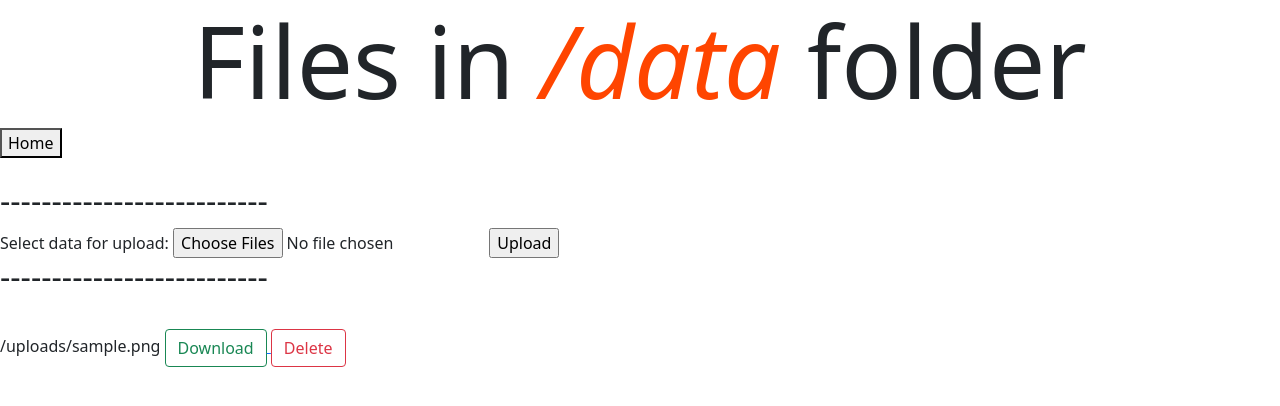
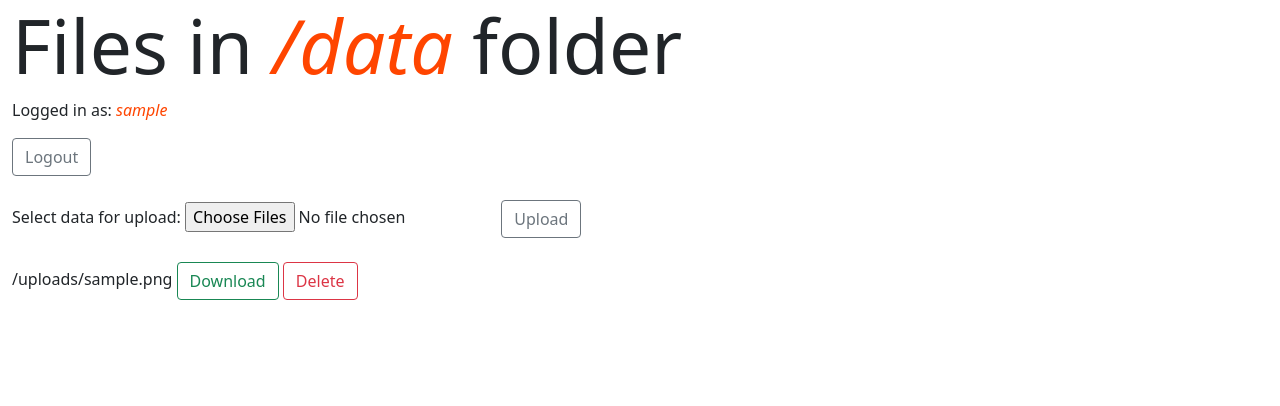
Before and after one commit to Retr05041/Archer-FS, a Node server app: template views/data.ejs in a window 1280 px wide. Shown: the top 406 px of the page. Run offline with Node 20, Linux system fonts and the light colour scheme; the template is opened without the code that fills it: most values are stand-ins (such as "Sample title", 1, 10 or a date in 2020).

Commit message:
Added CSS for data.ejs and changed small things

```diff
--- a/static/data.css
+++ b/static/data.css
@@ -1,8 +1,11 @@
 h1 {
-    font-size: 100px;
-    text-align: center;
+    font-size: 75px;
 }
 
 .dataFolderTitle {
     color: OrangeRed;
 }
+
+.username {
+    color: orangered;
+}
--- a/views/data.ejs
+++ b/views/data.ejs
@@ -5,7 +5,6 @@
     <meta charset="UTF-8">
     <meta http-equiv="X-UA-Compatible" content="IE=edge">
     <meta name="viewport" content="width=device-width, initial-scale=1.0">
-    <title>Files</title>
     <!-- JS that creates an async function thats called deleteFile that calls the delete function in index.js -->
     <!-- Uses try catch to make sure it worked -->
     <script>
@@ -25,43 +24,50 @@
     <!-- Bootsrap -->
     <link href="https://cdn.jsdelivr.net/npm/bootstrap@5.1.3/dist/css/bootstrap.min.css" rel="stylesheet" integrity="sha384-1BmE4kWBq78iYhFldvKuhfTAU6auU8tT94WrHftjDbrCEXSU1oBoqyl2QvZ6jIW3" crossorigin="anonymous">
     <!-- My CSS to override bootstrap -->
-    <link rel="stylesheet" href="data.css">
+    <link rel="stylesheet" href="/data.css">
+    <title>Files</title>
 </head>
 
 <body>
-
+    <!-- Title and who you are logged in as -->
     <div class="container-fluid">
         <h1>Files in <i class="dataFolderTitle">/data</i> folder</h1>
+        <p>Logged in as: <i class="username"> <%= USERNAME %></i></p>
+
+            <!-- Button to go home -->
+        <a href="/">
+        <button class="btn btn-outline-secondary">Logout</button></a>
     </div>
-
-
-    <a href="/">
-        <button>Home</button>
-    </a>
-    <br>
     <br>
 
     <!-- Upload function - see app.post("/upload-data") -->
-    <h2>--------------------------</h2>
+    <div class="container-fluid">
         <form method="POST" action="/upload-data" enctype="multipart/form-data">
             <div>
                 <label>Select data for upload:</label>
-            <input type="file" name="uploadData" multiple />
-            <input type="submit" name="btn_upload_data" value="Upload" />
+                <input class="form-control-file" type="file" name="uploadData" multiple/>
+                <input class="btn btn-outline-secondary" type="submit" name="btn_upload_data" value="Upload"/>
             </div>
         </form>
-    <h2>--------------------------</h2>
+    </div>
+    <br>
 
     <!-- Lists files in data dir - see app.get("/data") -->
+
+    <div class="container-fluid">
         <% for (let file of files) { %>
-        <br>
+            <div class="row">
+                <div class="col">
                     <%= file %>
                     <a href="/data/<%= file %>" download>
-            <button class="btn btn-outline-success">Download</button>
-        </a>
-        <!-- Calls the async function at the top of the file, which calls the js function in index.js -->
+                    <button class="btn btn-outline-success">Download</button></a>
                     <button class="btn btn-outline-danger" onclick="deleteFile('<%= file %>')">Delete</button>
+                </div>
+            </div>
+            <br>
         <% } %>
+    </div>
+
 </body>
 
 <!-- Bootstrap -->
--- a/views/index.ejs
+++ b/views/index.ejs
@@ -8,15 +8,17 @@
     <!-- Bootsrap -->
     <link href="https://cdn.jsdelivr.net/npm/bootstrap@5.1.3/dist/css/bootstrap.min.css" rel="stylesheet" integrity="sha384-1BmE4kWBq78iYhFldvKuhfTAU6auU8tT94WrHftjDbrCEXSU1oBoqyl2QvZ6jIW3" crossorigin="anonymous">
     <!-- My CSS to override bootstrap -->
-    <link rel="stylesheet" href="index.css">
+    <link rel="stylesheet" href="/index.css">
     <title>Home</title>
 </head>
 
 <body>
+    <!-- Title and who you are logged in as -->
     <div class="container-fluid">
         <h1>Welcome to <i class="Archer">Archer File Server</i></h1>
     </div>
 
+    <!-- Login -->
     <form method="post" action="/" class="loginform">
         <div>
             <label for="username">Username:</label><br>
```
Also changed, not shown: libs/index.js. Lines whose indentation alone changed are shown as unchanged.
